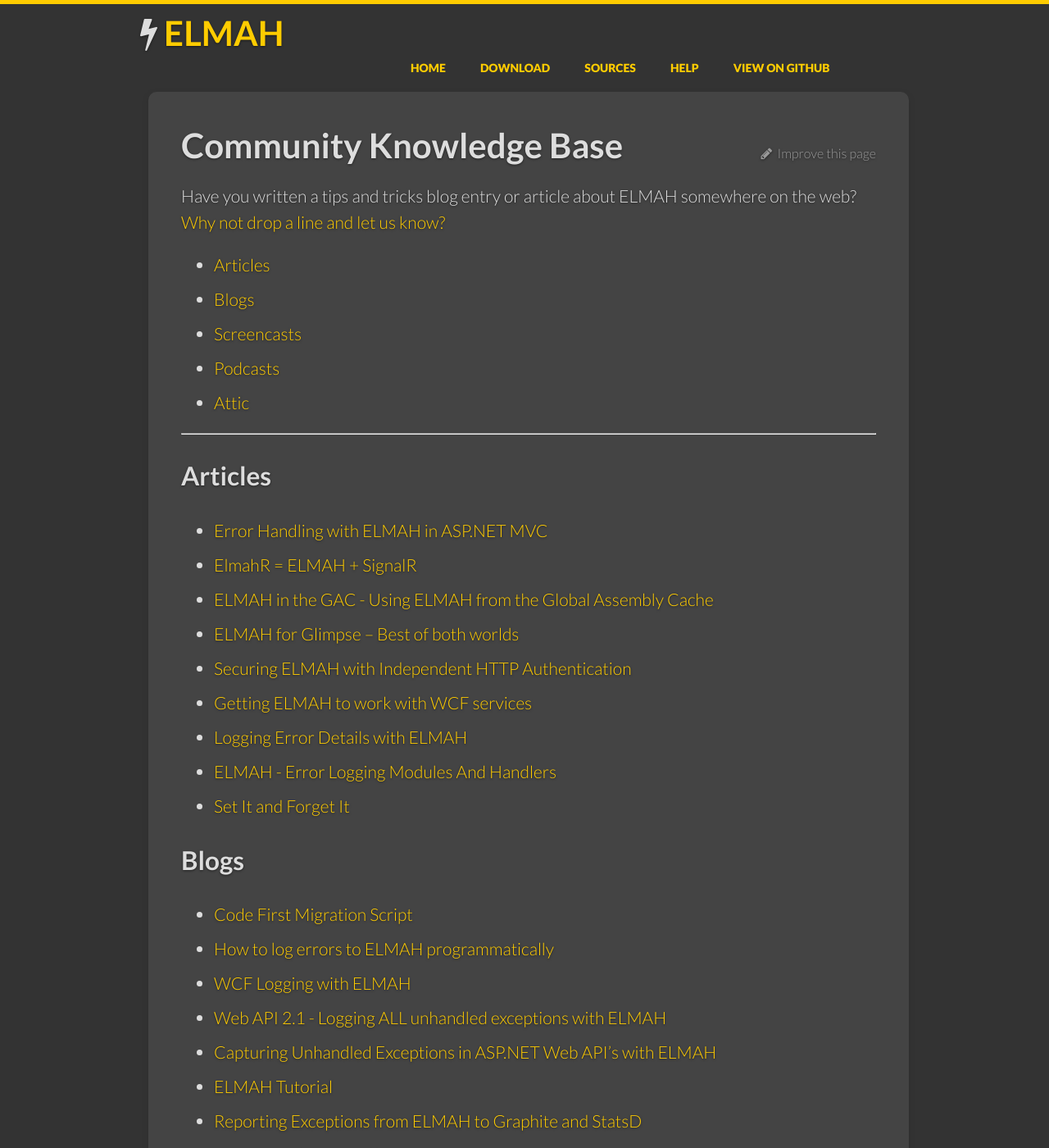
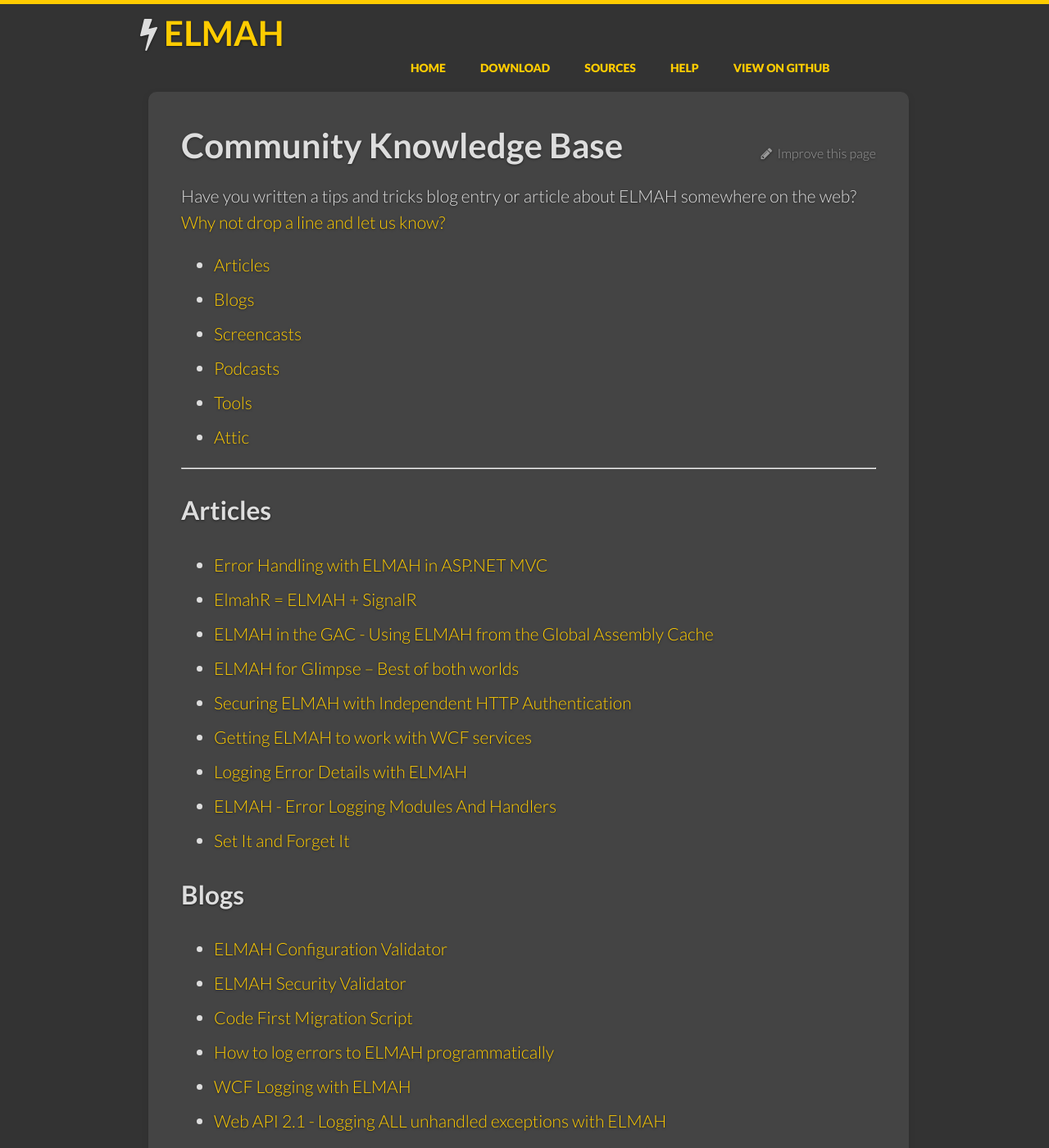
Before and after one commit to elmah/www, a Jekyll site: the page built from WebBase.md, in a window 1280 px wide and 1400 px high. Shown: the whole window at 82% size. Built offline with Jekyll 4.4.1, drawn with Linux system fonts in a browser that asks for light colours; some of the changed text lies outside the part shown.

Commit message:
Added links to blog posts and tools for ELMAH Security Validator and ELMAH Configuration Validator

```diff
--- a/WebBase.md
+++ b/WebBase.md
@@ -27,6 +27,8 @@ on the web? [Why not drop a line and let us know?](https://github.com/elmah/www/
 
 ## Blogs
 
+  * [ELMAH Configuration Validator](http://blog.elmah.io/elmah-configuration-validator/)
+  * [ELMAH Security Validator](http://blog.elmah.io/improvement-ten-elmah-security-validator/)
   * [Code First Migration Script](http://www.eonasdan.com/home/elmah-code-first-migration)
   * [How to log errors to ELMAH programmatically](http://blog.elmah.io/how-to-log-errors-to-elmah-programmatically/)
   * [WCF Logging with ELMAH](http://vivekcek.wordpress.com/2014/06/24/wcf-logging-with-elmah/)
@@ -116,6 +118,11 @@ on the web? [Why not drop a line and let us know?](https://github.com/elmah/www/
 
   * [ELMAH at HighOnCoding](http://highoncoding.com/Podcasts/531_Atif_Aziz_Log_Errors_Using_ELMAH.aspx)
 
+## Tools
+
+  * [ELMAH Configuration Validator](https://elmah.io/tools/configvalidator)
+  * [ELMAH Security Validator](https://elmah.io/tools/securityvalidator)
+
 ## Attic
 
 Stuff that may not be most current...
```
